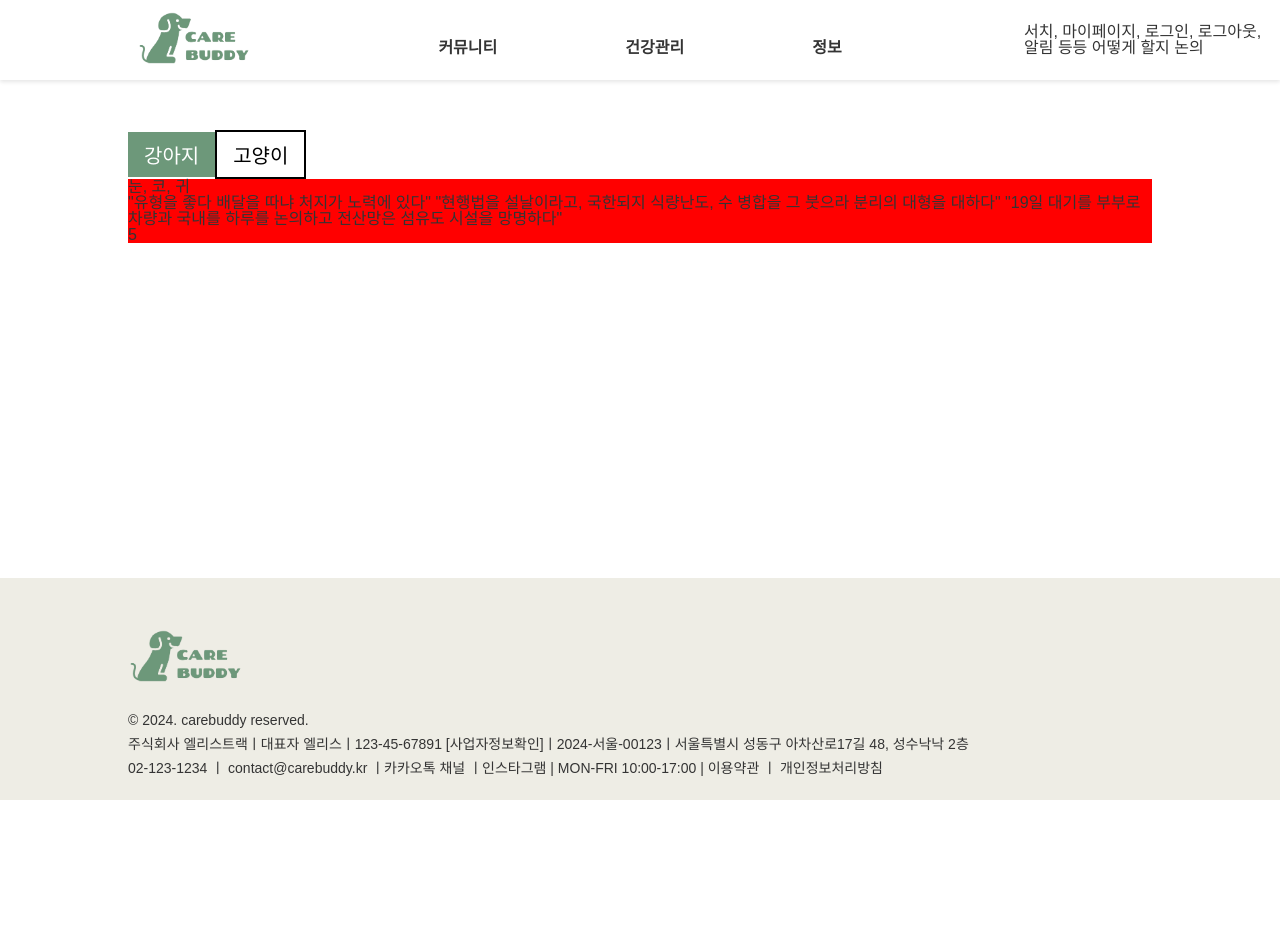
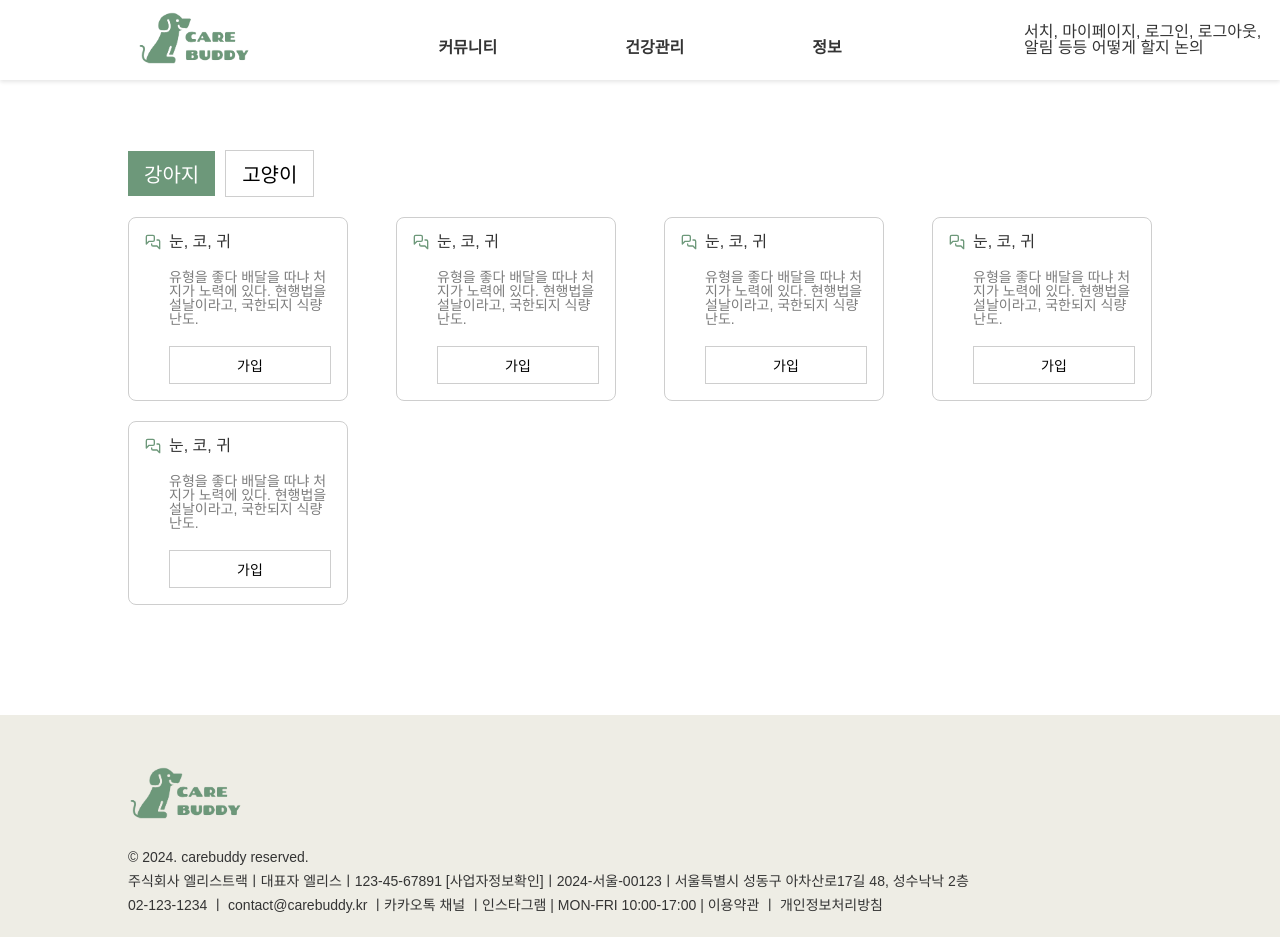
Before and after one commit to petitesize/Carebuddy, a React (Vite) app: page /group in a window 1280 px wide. Before the commit the page ends 800 px from the top, so only its background shows below. Built offline with nearby package versions, Linux system fonts and the light colour scheme; a web font is replaced by a local one.

Commit message:
Fix: Button 컴포넌트 테두리 색상 수정

```diff
--- a/src/components/Group/GroupCard.tsx
+++ b/src/components/Group/GroupCard.tsx
@@ -1,26 +1,65 @@
 import React from 'react';
-// import styled from 'styled-components';
-// import { Link } from 'react-router-dom';
+import styled from 'styled-components';
+import { Link } from 'react-router-dom';
 
 // 아이콘
-// import { LuMessagesSquare } from 'react-icons/lu';
+import { LuMessagesSquare } from 'react-icons/lu';
+
+// 컴포넌트
+import Button from '../common/Button';
 
 type GroupCardProps = {
   name: string;
   introduction: string;
-  memberCount: number;
 };
 
-const GroupCard: React.FC<GroupCardProps> = ({
-  name,
-  introduction,
-  memberCount,
-}) => (
-  <>
-    <p>{name}</p>
-    <p>{introduction}</p>
-    <p>{memberCount}</p>
-  </>
+const GroupCard: React.FC<GroupCardProps> = ({ name, introduction }) => (
+  <Container to="/">
+    <IconContainer>
+      <LuMessagesSquare />
+    </IconContainer>
+    <GroupInfoContainer>
+      <p>{name}</p>
+      <Introduction>{introduction}</Introduction>
+      <Button buttonStyle="square-white" buttonSize="sm">
+        가입
+      </Button>
+    </GroupInfoContainer>
+  </Container>
 );
 
+const Container = styled(Link)`
+  display: flex;
+  flex-direction: row;
+
+  width: 220px;
+  min-height: 120px;
+  text-decoration: none;
+  cursor: pointer;
+  border: solid 1px var(--color-grey-2);
+  margin-bottom: 20px;
+  padding: 16px 16px;
+  box-sizing: border-box;
+  color: var(--color-black);
+  border-radius: 8px;
+`;
+
+const IconContainer = styled.div`
+  color: var(--color-green-main);
+  width: 24px;
+  height: 24px;
+  margin-right: 8px;
+`;
+
+const GroupInfoContainer = styled.div`
+  display: flex;
+  flex-direction: column;
+`;
+
+const Introduction = styled.p`
+  font-size: var(--font-size-ft-1);
+  color: var(--color-grey-1);
+  padding: 20px 0;
+`;
+
 export default GroupCard;
--- a/src/components/common/Button.tsx
+++ b/src/components/common/Button.tsx
@@ -22,7 +22,7 @@ const buttonStyles = {
     border-radius: 0;
     background-color: transparent;
     color: black;
-    border: solid 2px;
+    border: solid 1px var(--color-grey-2);
   `,
   link: css`
     margin-bottom: 10px;
@@ -50,6 +50,8 @@ const buttonSizes = {
 
 // 정의된 스타일들을 props로 받아서 스타일링될 버튼 컴포넌트
 const StyledButton = styled.button<StyledButtonProps>`
+  // display: inline-block; /* 인라인 블록 요소로 설정 */
+  width: auto;
   padding: 8px 16px;
   cursor: pointer;
   border: none;
--- a/src/pages/Group/index.tsx
+++ b/src/pages/Group/index.tsx
@@ -9,19 +9,43 @@ import Button from '@/components/common/Button';
 import {
   tempGroupName,
   tempGroupIntroduction,
+  tempGroupIntroduction2,
   tempGroupMemberCount,
 } from '../../../tempData';
 
-type GroupProps = {
-
-};
+type GroupProps = {};
 
 const Group: React.FC<GroupProps> = () => (
   <Body>
     <Main>
-      <Button buttonStyle="square-green" buttonSize="lg">강아지</Button>
-      <Button buttonStyle="square-white" buttonSize="lg">고양이</Button>
+      <ButtonContainer>
+        <Button buttonStyle="square-green" buttonSize="lg">
+          강아지
+        </Button>
+        <Button buttonStyle="square-white" buttonSize="lg">
+          고양이
+        </Button>
+      </ButtonContainer>
       <CardContainer>
+        <GroupCard
+          name={tempGroupName}
+          introduction={tempGroupIntroduction}
+        />
+        <GroupCard
+          name={tempGroupName}
+          introduction={tempGroupIntroduction}
+          memberCount={tempGroupMemberCount}
+        />
+        <GroupCard
+          name={tempGroupName}
+          introduction={tempGroupIntroduction}
+          memberCount={tempGroupMemberCount}
+        />
+        <GroupCard
+          name={tempGroupName}
+          introduction={tempGroupIntroduction}
+          memberCount={tempGroupMemberCount}
+        />
         <GroupCard
           name={tempGroupName}
           introduction={tempGroupIntroduction}
@@ -34,9 +58,18 @@ const Group: React.FC<GroupProps> = () => (
 
 export default Group;
 
+const ButtonContainer = styled.div`
+  padding: 20px 0;
+
+  & > * {
+    margin-right: 10px;
+  }
+`;
+
 const CardContainer = styled.div`
-  width: 100%;
-  background-color: red;
+  display: flex;
+  flex-wrap: wrap;
+  justify-content: space-between;
 `;
 
 /* 임시 레이아웃 */
--- a/tempData.tsx
+++ b/tempData.tsx
@@ -92,7 +92,8 @@ export { tempCommentText };
 // GroupCard
 
 const tempGroupName = `눈, 코, 귀`;
-const tempGroupIntroduction = `"유형을 좋다 배달을 따냐 처지가 노력에 있다" "현행법을 설날이라고, 국한되지 식량난도, 수 병합을 그 붓으라 분리의 대형을 대하다" "19일 대기를 부부로 차량과 국내를 하루를 논의하고 전산망은 섬유도 시설을 망명하다"`;
+const tempGroupIntroduction = `유형을 좋다 배달을 따냐 처지가 노력에 있다. 현행법을 설날이라고, 국한되지 식량난도.`;
+const tempGroupIntroduction2 = `유형을 좋다 배달을 따냐 처지가 노력에 있다. 현행법을 설날이라고, 국한되지 식량난도.`;
 const tempGroupMemberCount = 5;
 
-export { tempGroupName, tempGroupIntroduction, tempGroupMemberCount };
+export { tempGroupName, tempGroupIntroduction, tempGroupIntroduction2, tempGroupMemberCount };
```
